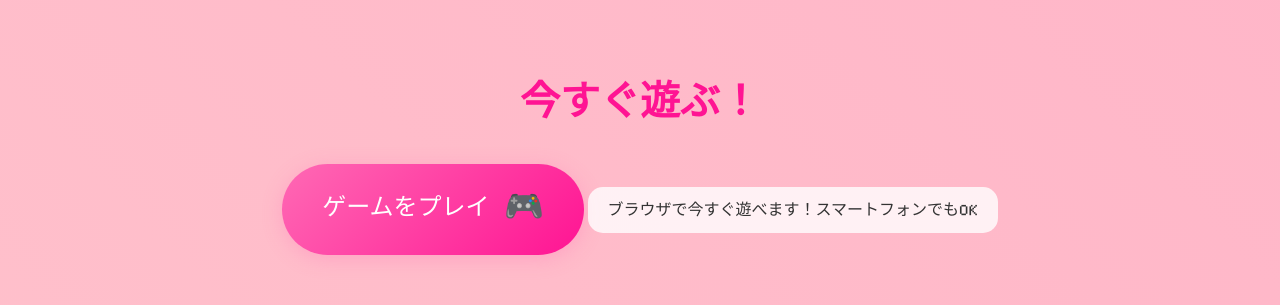
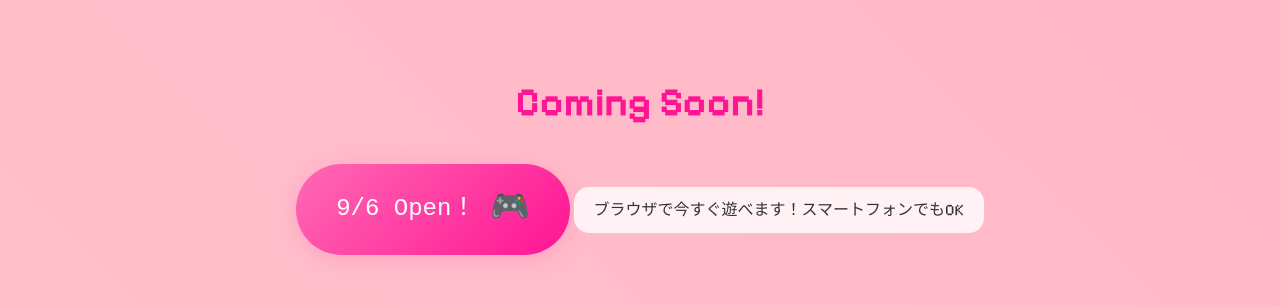
Before and after one commit to kikutaro/kiasaga, a plain HTML site: page index.html in a window 1280 px wide. Shown: the part 810-1115 px from the top of the page. Drawn offline with Linux system fonts and the light colour scheme; a web font is replaced by a local one.

Commit message:
ゲームリンクを一旦なしに

```diff
--- a/index.html
+++ b/index.html
@@ -50,9 +50,9 @@
     <!-- Play Game Section -->
     <section id="play" class="play-section">
         <div class="container">
-            <h2 data-ja="今すぐ遊ぶ！" data-en="Play Now!">今すぐ遊ぶ！</h2>
-            <a href="https://game.kiasaga.love/" class="play-button">
-                <span data-ja="ゲームをプレイ" data-en="Play Game">ゲームをプレイ</span>
+            <h2 data-ja="Coming Soon!" data-en="Coming Soon!">Coming Soon</h2>
+            <a href="#" class="play-button">
+                <span data-ja="9/6 Open！" data-en="Play Game">9/6 Open！</span>
                 <span class="play-icon">🎮</span>
             </a>
             <p class="play-description" data-ja="ブラウザで今すぐ遊べます！スマートフォンでもOK" data-en="Play instantly in your browser! Mobile-friendly">ブラウザで今すぐ遊べます！スマートフォンでもOK</p>
```
